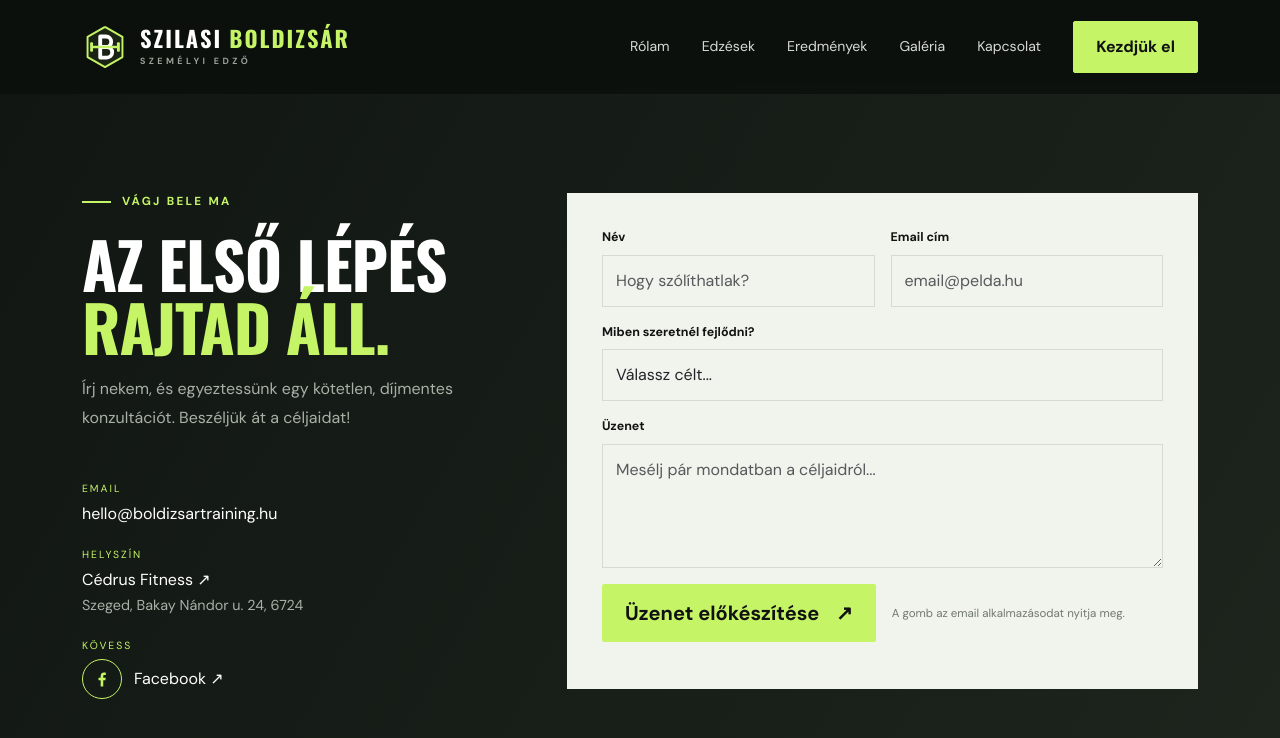
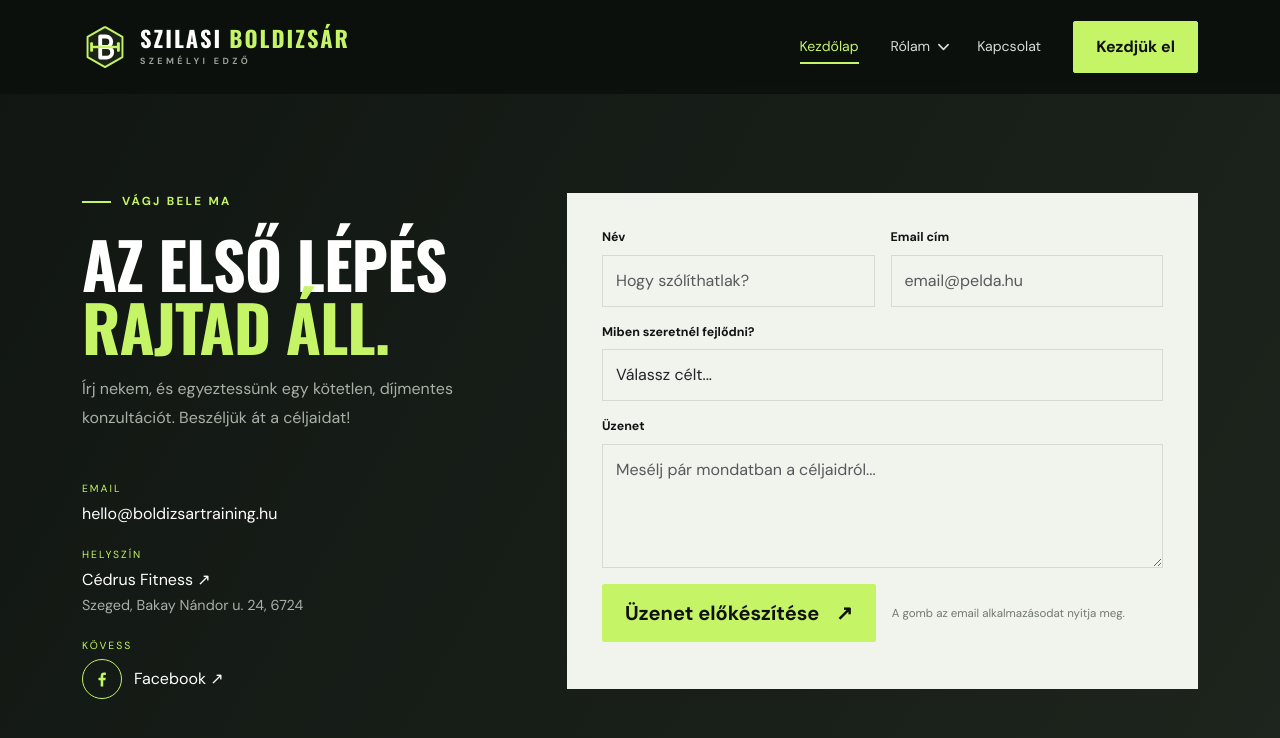
Before and after one commit to Ors12/personaltrainer_project, a plain HTML site: page index.html in a window 1280 px wide. Both pictures are taken after a click on the link "Kapcsolat". Shown: the part 4157-4895 px from the top of the page. Drawn offline with nearby package versions, Linux system fonts and the light colour scheme.

Commit message:
Menü: Kezdőlap + Rólam lenyíló lista (Edzések, Eredmények, Galéria)
Co-Authored-By: Claude Opus 5.5 <noreply@anthropic.com>
Claude-Session: https://claude.ai/code/session_01QtibGgr3nutMkYjatnLwHJ

```diff
--- a/css/style.css
+++ b/css/style.css
@@ -97,3 +97,29 @@ footer .brand-logo .logo-text strong{font-size:1.15rem}
 .lb-next{right:22px;top:50%;transform:translateY(-50%)}
 @media (max-width:575.98px){.lb-prev,.lb-next{top:auto;bottom:22px;transform:none}}
 .lightbox[hidden]{display:none}
+
+/* ===== Rólam lenyíló menü ===== */
+.nav-drop{position:relative}
+.nav-drop-head{display:flex;align-items:center}
+.nav-drop-toggle{background:none;border:0;padding:6px 4px;margin-left:-4px;display:grid;place-items:center;cursor:pointer}
+.nav-drop-toggle svg{width:11px;height:8px;fill:none;stroke:#d7dbd4;stroke-width:1.8;stroke-linecap:round;stroke-linejoin:round;transition:transform .35s cubic-bezier(.34,1.56,.64,1),stroke .25s}
+.nav-drop:hover .nav-drop-toggle svg,.nav-drop.open .nav-drop-toggle svg{stroke:var(--lime);transform:rotate(180deg)}
+.nav-drop-menu{list-style:none;margin:0;padding:10px;min-width:220px;background:rgba(14,18,15,.98);border:1px solid #2c342b;border-top:2px solid var(--lime);box-shadow:0 22px 50px rgba(0,0,0,.45)}
+.nav-sublink{display:flex;align-items:center;gap:14px;padding:11px 14px;color:#d7dbd4;text-decoration:none;font-size:.9rem;transition:background .25s,color .25s,padding-left .3s}
+.nav-sublink span{font:600 .65rem "DM Sans",sans-serif;letter-spacing:1.5px;color:var(--lime);opacity:.7}
+.nav-sublink:hover,.nav-sublink.active{background:rgba(197,244,103,.08);color:var(--lime);padding-left:20px}
+.nav-sublink.active span{opacity:1}
+@media (min-width:992px){
+  .nav-drop-menu{position:absolute;top:calc(100% + 14px);left:50%;opacity:0;visibility:hidden;transform:translate(-50%,10px);transition:opacity .3s,transform .35s cubic-bezier(.22,1,.36,1),visibility .3s}
+  .nav-drop-menu::before{content:"";position:absolute;left:0;right:0;top:-18px;height:18px}
+  .nav-drop:hover .nav-drop-menu,.nav-drop.open .nav-drop-menu,.nav-drop:focus-within .nav-drop-menu{opacity:1;visibility:visible;transform:translate(-50%,0)}
+  .nav-drop-menu li{opacity:0;transform:translateX(-8px);transition:opacity .3s,transform .35s}
+  .nav-drop:hover .nav-drop-menu li,.nav-drop.open .nav-drop-menu li,.nav-drop:focus-within .nav-drop-menu li{opacity:1;transform:none}
+  .nav-drop-menu li:nth-child(2){transition-delay:.05s}.nav-drop-menu li:nth-child(3){transition-delay:.1s}
+}
+@media (max-width:991.98px){
+  .nav-drop-head{justify-content:space-between}
+  .nav-drop-toggle{padding:10px 12px}
+  .nav-drop-menu{max-height:0;margin:0;padding:0 0 0 14px;background:none;border:0;border-left:2px solid var(--lime);box-shadow:none;overflow:hidden;transition:max-height .4s ease,padding .35s,margin .35s}
+  .nav-drop.open .nav-drop-menu{max-height:220px;padding:4px 0 4px 14px;margin:2px 0 8px}
+}
--- a/index.html
+++ b/index.html
@@ -37,10 +37,18 @@
       </button>
       <div class="collapse navbar-collapse" id="mainNav">
         <ul class="navbar-nav ms-auto align-items-lg-center gap-lg-3">
-          <li class="nav-item"><a class="nav-link" href="#about">Rólam</a></li>
-          <li class="nav-item"><a class="nav-link" href="#services">Edzések</a></li>
-          <li class="nav-item"><a class="nav-link" href="#results">Eredmények</a></li>
-          <li class="nav-item"><a class="nav-link" href="#gallery">Galéria</a></li>
+          <li class="nav-item"><a class="nav-link" href="#home">Kezdőlap</a></li>
+          <li class="nav-item nav-drop">
+            <div class="nav-drop-head">
+              <a class="nav-link" href="#about">Rólam</a>
+              <button class="nav-drop-toggle" type="button" aria-expanded="false" aria-controls="aboutMenu" aria-label="Rólam almenü megnyitása"><svg viewBox="0 0 12 8" aria-hidden="true"><path d="M1 1.5 6 6.5 11 1.5"/></svg></button>
+            </div>
+            <ul class="nav-drop-menu" id="aboutMenu">
+              <li><a class="nav-sublink" href="#services"><span>01</span>Edzések</a></li>
+              <li><a class="nav-sublink" href="#results"><span>02</span>Eredmények</a></li>
+              <li><a class="nav-sublink" href="#gallery"><span>03</span>Galéria</a></li>
+            </ul>
+          </li>
           <li class="nav-item"><a class="nav-link" href="#contact">Kapcsolat</a></li>
           <li class="nav-item"><a class="btn btn-accent ms-lg-2" href="#contact">Kezdjük el</a></li>
         </ul>
--- a/js/script.js
+++ b/js/script.js
@@ -2,7 +2,7 @@ document.addEventListener("DOMContentLoaded", () => {
   document.getElementById("year").textContent = new Date().getFullYear();
 
   const nav = document.querySelector(".navbar-collapse");
-  document.querySelectorAll(".navbar-nav .nav-link, .navbar-nav .btn").forEach(link => {
+  document.querySelectorAll(".navbar-nav .nav-link, .navbar-nav .btn, .nav-sublink").forEach(link => {
     link.addEventListener("click", () => {
       if (nav.classList.contains("show")) {
         bootstrap.Collapse.getOrCreateInstance(nav).hide();
@@ -11,6 +11,19 @@ document.addEventListener("DOMContentLoaded", () => {
   });
 
 
+
+  /* ===== Rólam lenyíló menü ===== */
+  const drop = document.querySelector(".nav-drop");
+  const dropBtn = drop.querySelector(".nav-drop-toggle");
+  const setDrop = open => {
+    drop.classList.toggle("open", open);
+    dropBtn.setAttribute("aria-expanded", open);
+  };
+  dropBtn.addEventListener("click", e => { e.stopPropagation(); setDrop(!drop.classList.contains("open")); });
+  drop.querySelectorAll(".nav-sublink").forEach(a => a.addEventListener("click", () => setDrop(false)));
+  document.addEventListener("click", e => { if (!drop.contains(e.target)) setDrop(false); });
+  document.addEventListener("keydown", e => { if (e.key === "Escape") setDrop(false); });
+
   /* ===== Fix menü: görgetéskor kompakt mód, haladásjelző, aktív menüpont ===== */
   const navbar = document.querySelector(".navbar");
   const progress = document.createElement("div");
@@ -18,7 +31,9 @@ document.addEventListener("DOMContentLoaded", () => {
   navbar.appendChild(progress);
 
   const sections = [...document.querySelectorAll("header[id], section[id]")];
-  const navLinks = [...document.querySelectorAll(".navbar-nav .nav-link")];
+  const navLinks = [...document.querySelectorAll(".navbar-nav .nav-link, .nav-sublink")];
+  const dropParent = document.querySelector('.nav-drop-head .nav-link');
+  const dropIds = ["about", "services", "results", "gallery"];
   const hero = document.querySelector(".hero");
   const reduceMotion = window.matchMedia("(prefers-reduced-motion: reduce)").matches;
 
@@ -32,6 +47,7 @@ document.addEventListener("DOMContentLoaded", () => {
     let current = "";
     sections.forEach(sec => { if (y >= sec.offsetTop - 120) current = sec.id; });
     navLinks.forEach(a => a.classList.toggle("active", a.getAttribute("href") === "#" + current));
+    dropParent.classList.toggle("active", dropIds.includes(current));
 
     if (!reduceMotion && y < window.innerHeight * 1.2) {
       hero.style.backgroundPositionY = `calc(50% + ${y * 0.35}px)`;
```
